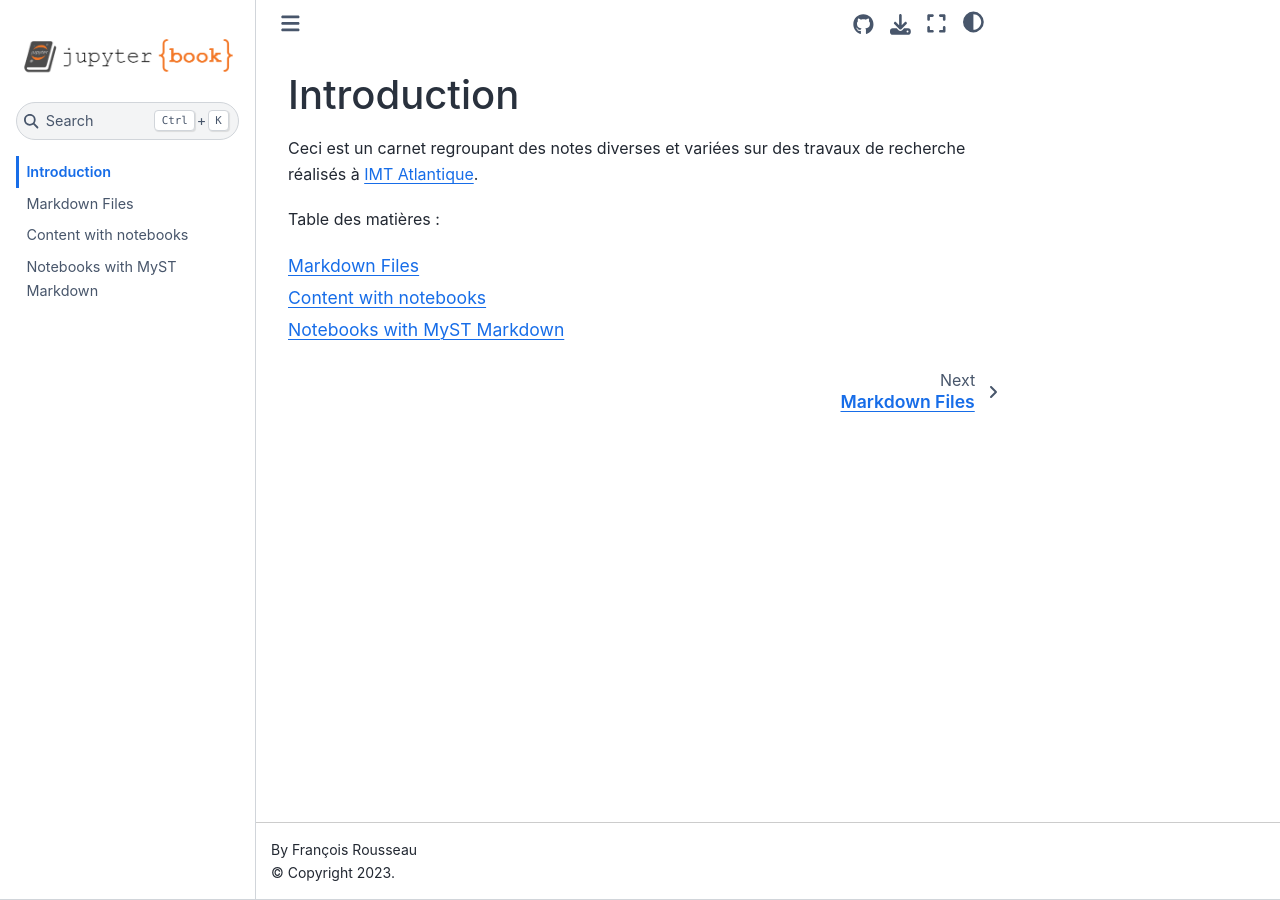
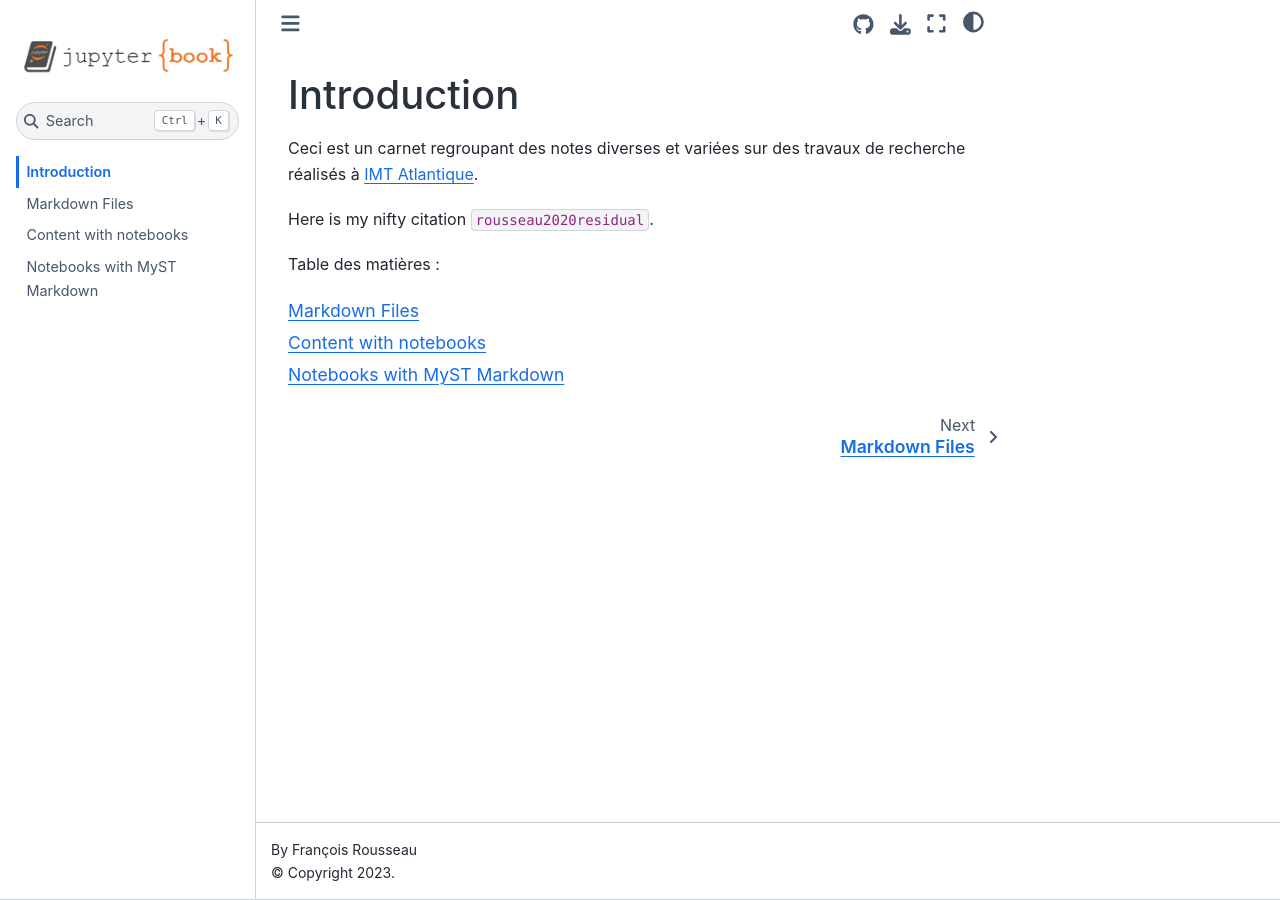
Before and after one commit to rousseau/carnet_de_notes, a Jupyter Book: the page built from intro.md, in a window 1280 px wide. Built offline with Jupyter Book 1.0.4 settings and Sphinx 7.4.7 and the Sphinx Book theme 1.1.4, drawn with Linux system fonts in a browser that asks for light colours; cross-references to code outside the pages are shown as plain code.

Commit message:
Update intro.md

````diff
--- a/intro.md
+++ b/intro.md
@@ -2,6 +2,9 @@
 
 Ceci est un carnet regroupant des notes diverses et variées sur des travaux de recherche réalisés à [IMT Atlantique](https://www.imt-atlantique.fr).
 
+Here is my nifty citation {cite}`rousseau2020residual`.
+
+
 Table des matières :
 ```{tableofcontents}
 ```
````
